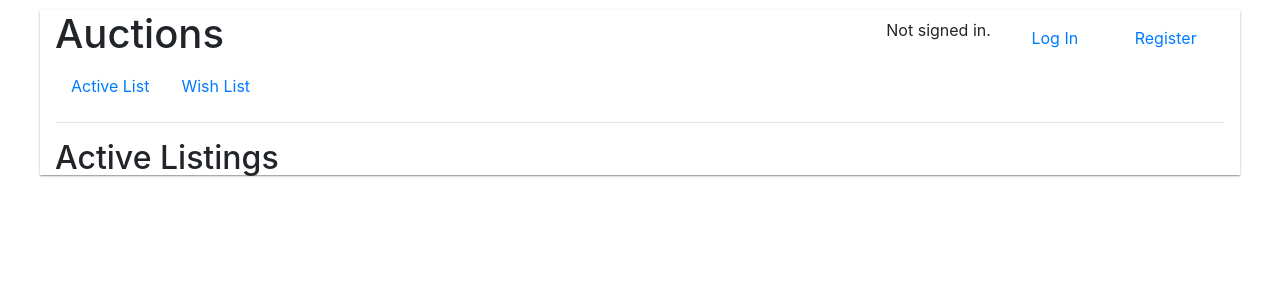
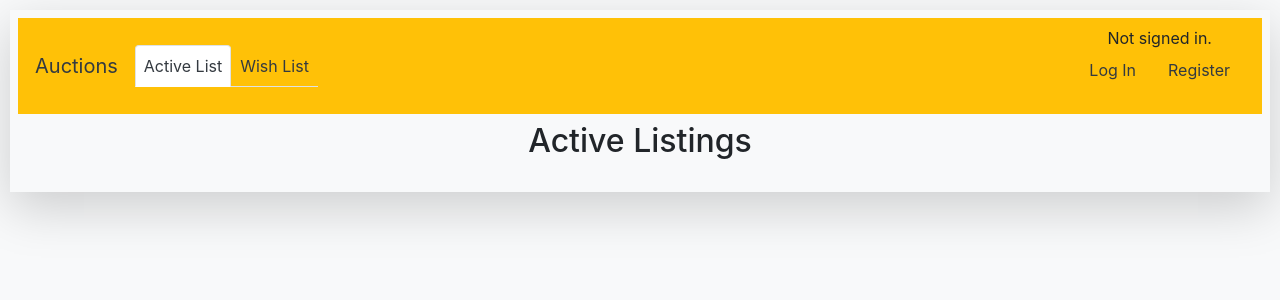
Before and after one commit to ErihKoh/commerce, a Django app: template auctions/templates/auctions/index.html in a window 1280 px wide. Shown: the top 300 px of the page. Run offline with Django 3.2, Linux system fonts and the light colour scheme; the template is opened without the code that fills it, so the values that code supplies are empty; some libraries are stand-ins or nearby versions.

Commit message:
style nav and card with btsrp

```diff
--- a/auctions/static/auctions/styles.css
+++ b/auctions/static/auctions/styles.css
@@ -16,13 +16,19 @@ img {
   overflow: hidden;
 }
 
-.container {
+a {
+  outline: none;
+  text-decoration: none;
+  padding: 2px 1px 0;
+}
+
+/* .container {
   max-width: 1200px;
   box-shadow: 0px 1px 3px 0px rgba(0, 0, 0, 0.2),
     0px 1px 1px 0px rgba(0, 0, 0, 0.14), 0px 2px 1px -1px rgba(0, 0, 0, 0.12);
-}
+} */
 
-.header {
+/* .header {
   display: flex;
   justify-content: space-between;
   align-items: center;
@@ -56,4 +62,4 @@ img {
 
 .card_content {
   padding: 10px;
-}
+} */
--- a/auctions/templates/auctions/index.html
+++ b/auctions/templates/auctions/index.html
@@ -1,15 +1,23 @@
 {% extends "auctions/layout.html" %} {% block body %}
-<h2>Active Listings</h2>
-<ul class="cards_list">
+<h2 class="text-center my-2">Active Listings</h2>
+<ul class="row">
   {% for auction in auctions %}
-  <li class="card">
-    <img src="{{auction.image_url}}" alt="img of product" height="250" />
-    <div class="card_content">
-      <h3>{{auction.title}}</h3>
-      <p>{{auction.description}}</p>
-      <p>{{auction.current_price}}</p>
-      <p>{{auction.publication_date}}</p>
-      <p>{{auction.author}}</p>
+
+  <li class="col-md-3 card-group">
+    <div class="card mb-4 shadow-sm">
+      <img
+        src="{{auction.image_url}}"
+        alt="img of product"
+        height="250"
+        class="card-img-top"
+      />
+      <div class="card-body">
+        <h5 class="card-title">{{auction.title}}</h5>
+        <p class="card-text">{{auction.description}}</p>
+        <p>{{auction.current_price}}</p>
+        <p>{{auction.publication_date}}</p>
+        <p>{{auction.author}}</p>
+      </div>
     </div>
   </li>
   {% endfor %}
--- a/auctions/templates/auctions/layout.html
+++ b/auctions/templates/auctions/layout.html
@@ -12,41 +12,50 @@
     />
     <link href="{% static 'auctions/styles.css' %}" rel="stylesheet" />
   </head>
-  <body>
-    <div class="container">
-      <div class="header">
-        <h1>Auctions</h1>
-        <div class="header-right">
-          <div>
+  <body class="bg-light">
+    <div class="shadow-lg p-2">
+      <nav
+        class="navbar navbar-expand-lg bg-warning"
+        style="background-color: #e3f2fd"
+      >
+        <a class="navbar-brand text-dark" href="{% url 'index' %}">Auctions</a>
+
+        <div class="collapse navbar-collapse" id="navbarTogglerDemo02">
+          <ul class="navbar-nav mr-auto mt-2 mt-lg-0 nav nav-tabs">
+            <li class="nav-item">
+              <a class="nav-link text-dark active" href="{% url 'index' %}"
+                >Active List</a
+              >
+            </li>
+            <li class="nav-item">
+              <a class="nav-link text-dark" href="">Wish List</a>
+            </li>
+          </ul>
+          <div class="text-center">
             {% if user.is_authenticated %} Signed in as
             <strong>{{ user.username }}</strong>. {% else %} Not signed in.
             {%endif%}
+            <ul>
+              {% if user.is_authenticated %}
+              <li class="nav-item">
+                <a class="nav-link text-dark" href="{% url 'logout' %}"
+                  >Log Out</a
+                >
+              </li>
+              {% else %}
+              <li class="nav-item d-flex flex-row">
+                <a class="nav-link text-dark" href="{% url 'login' %}"
+                  >Log In</a
+                >
+                <a class="nav-link text-dark" href="{% url 'register' %}"
+                  >Register</a
+                >
+              </li>
+              {% endif %}
+            </ul>
           </div>
-
-          {% if user.is_authenticated %}
-          <div class="nav-item">
-            <a class="nav-link" href="{% url 'logout' %}">Log Out</a>
-          </div>
-          {% else %}
-          <div class="nav-item">
-            <a class="nav-link" href="{% url 'login' %}">Log In</a>
-          </div>
-          <div class="nav-item">
-            <a class="nav-link" href="{% url 'register' %}">Register</a>
-          </div>
-          {% endif %}
         </div>
-      </div>
-
-      <ul class="nav">
-        <li class="nav-item">
-          <a class="nav-link" href="{% url 'index' %}">Active List</a>
-        </li>
-        <li class="nav-item">
-          <a class="nav-link" href="">Wish List</a>
-        </li>
-      </ul>
-      <hr />
+      </nav>
       {% block body %} {% endblock %}
     </div>
   </body>
```
Also changed, not shown: db.sqlite3.
